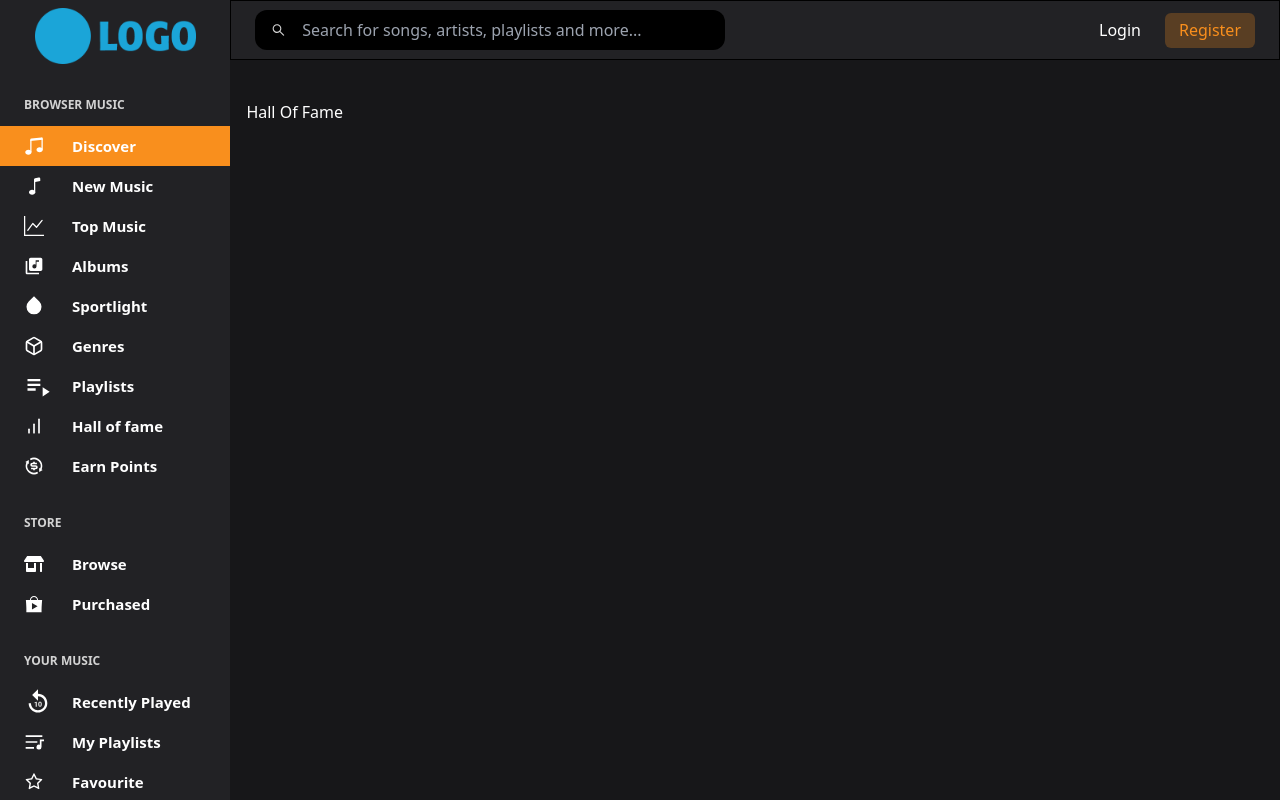
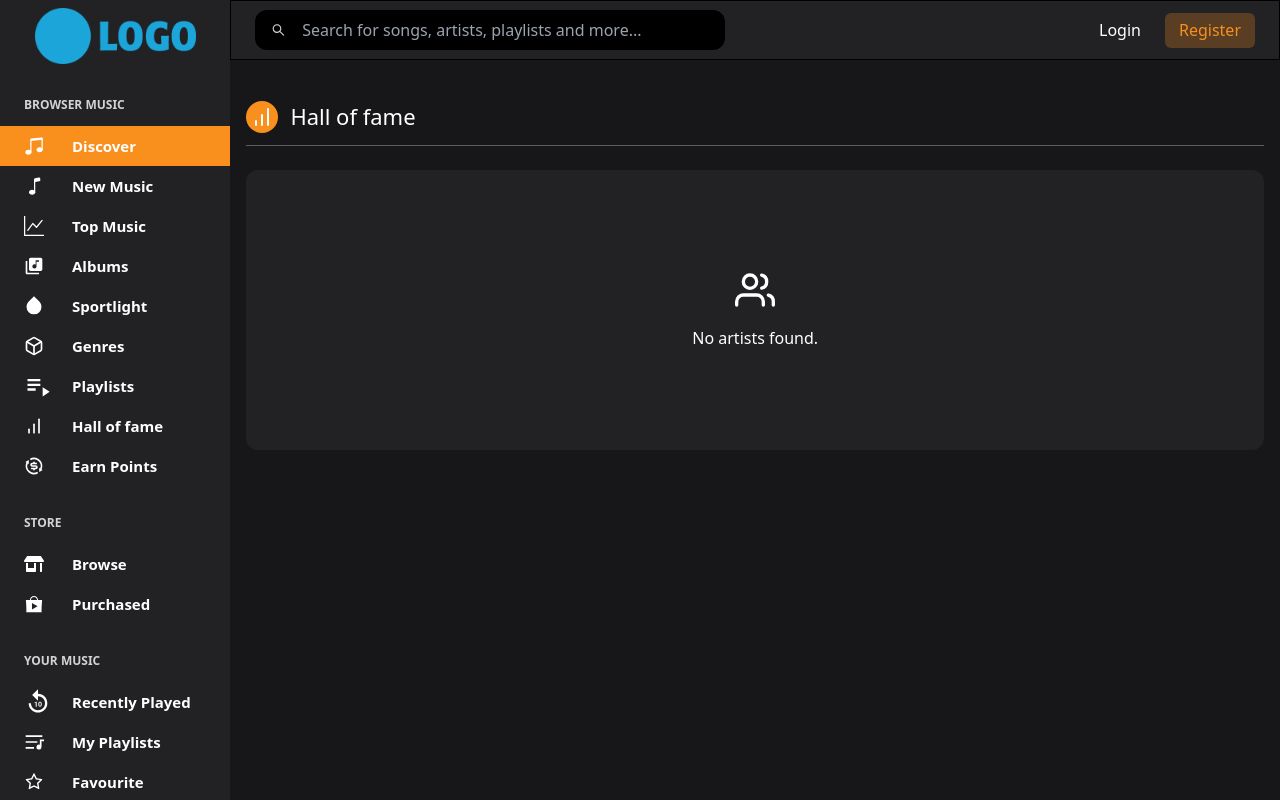
Before and after one commit to ZainSaleem1110/music-player, a React (Create React App) app: page /fame in a window 1280 px wide. Built offline with nearby package versions, Linux system fonts and the light colour scheme.

Commit message:
hall of fame page

```diff
--- a/src/Components/musicCard.jsx
+++ b/src/Components/musicCard.jsx
@@ -6,7 +6,7 @@ import { Link } from 'react-router-dom'
 function MusicCard({ Data }) {
     const [MusicListing] = useState(Data)
     return (
-        <div className="grid grid-cols-2 gap-x-8">
+        <div className="">
             {MusicListing.map((list, index) => {
                 return <div className="h-[60px] w-[100%] flex justify-between items-center px-5 text-white hover:bg-[#35434acc] cursor-pointer border-b border-[#ffffff4d]">
                     <div className="flex items-center">
--- a/src/Pages/HallOfFame.jsx
+++ b/src/Pages/HallOfFame.jsx
@@ -1,9 +1,19 @@
 import React from 'react'
+import { FiBarChart ,FiUsers } from 'react-icons/fi'
 
 function HallOfFame() {
     return (
         <div className="text-[white]">
-            Hall Of Fame
+            <div className="flex items-center text-white border-b border-[#ffffff4d] pb-3">
+                <div className="w-[32px] h-[32px] bg-[#f98f1d] flex justify-center items-center rounded-full">
+                    <FiBarChart className="text-[24px]" />
+                </div>
+                <h1 className="text-[22px] ml-3">Hall of fame</h1>
+            </div>
+            <div className="h-[280px] w-[100%] bg-[#222225] rounded-xl mt-6 flex flex-col items-center justify-center">
+                <FiUsers className="text-[40px]" />
+                <h1 className=" mt-4">No artists found.</h1>
+            </div>
         </div>
     )
 }
--- a/src/Pages/Playlists.jsx
+++ b/src/Pages/Playlists.jsx
@@ -1,9 +1,40 @@
 import React from 'react'
+import { MdPlaylistPlay } from 'react-icons/md'
+import { BsMusicNoteBeamed } from 'react-icons/bs'
+import Song01 from '../assets/songs1.jpeg'
 
 function Playlists() {
     return (
         <div className="text-[white]">
-            Playlists
+            <div className="flex items-center text-white border-b border-[#ffffff4d] pb-3">
+                <div className="w-[32px] h-[32px] bg-[#e91e63] flex justify-center items-center rounded-full">
+                    <MdPlaylistPlay className="text-[24px]" />
+                </div>
+                <h1 className="text-[22px] ml-3 text-[#e91e63]">Playlists</h1>
+            </div>
+            <div className="w-[200px] bg-[#222225] border border-[#ffffff4d] mt-6 rounded-lg cursor-pointer">
+                <div className=" mt-3">
+                    <div className="flex px-3 items-center">
+                        <img src={Song01} className="w-[35px] h-[35px] rounded-full" alt="" />
+                        <h1 className="ml-2">Newyauk</h1>
+                    </div>
+                    <div className="flex flex-col items-center mt-2">
+                        <h1 className="text-[20px]">Loveless Streets</h1>
+                        <div className="flex gap-2 items-center mt-1 text-[#ffffff4d]">
+                            <BsMusicNoteBeamed />
+                            <h1>0</h1>
+                        </div>
+                    </div>
+                </div>
+                <div className="w-[198px] h-[200px] mt-2">
+                    <img src={Song01} className="w-[100%] h-[100%] rounded-b-lg" alt="" />
+                </div>
+            </div>
+            <div className="flex justify-center">
+                <button className="text-[#f98f1d] bg-[#2C2C2F] px-14 py-1 rounded-full mt-24">
+                    Load More
+                </button>
+            </div>
         </div>
     )
 }
```
